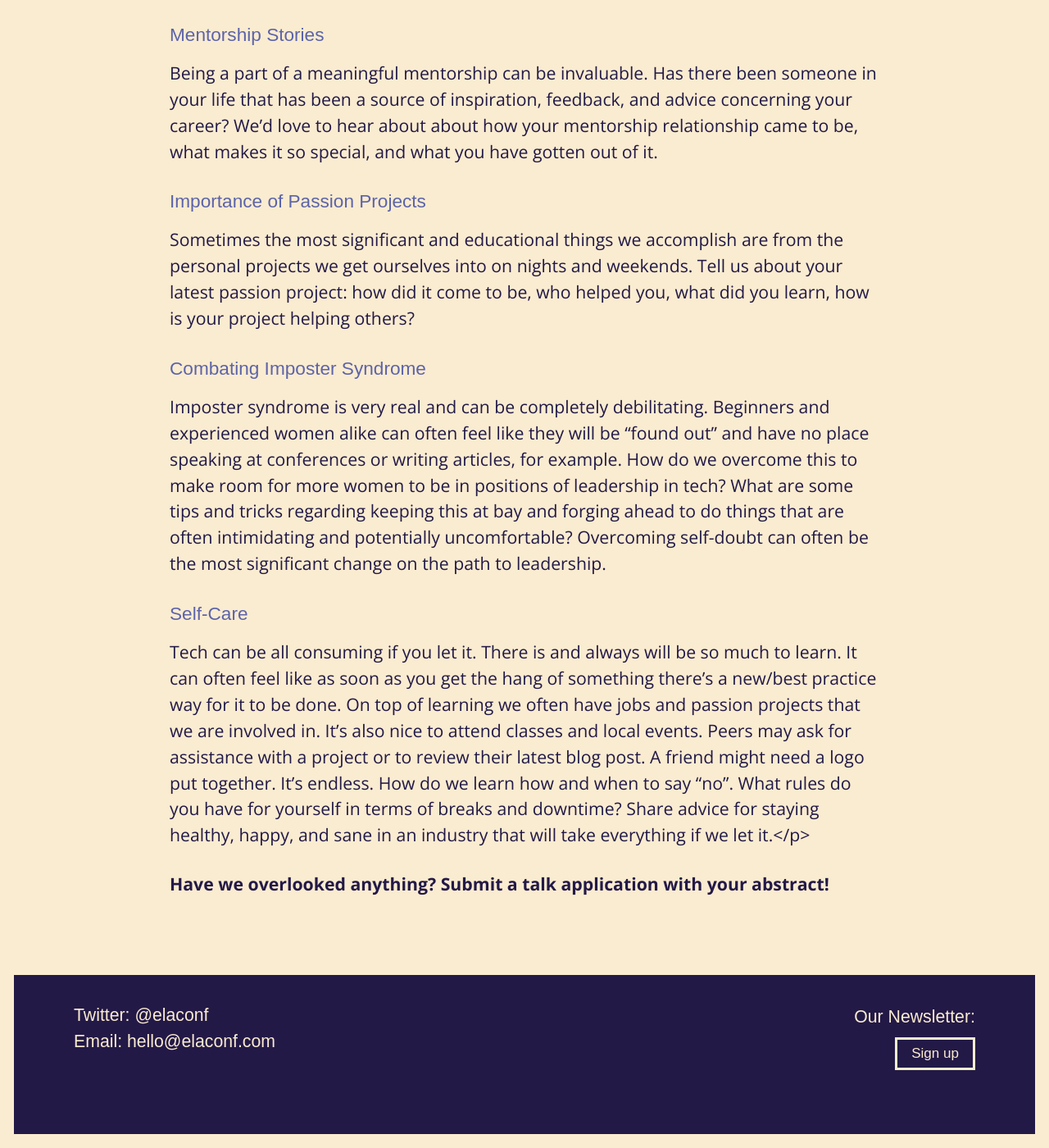
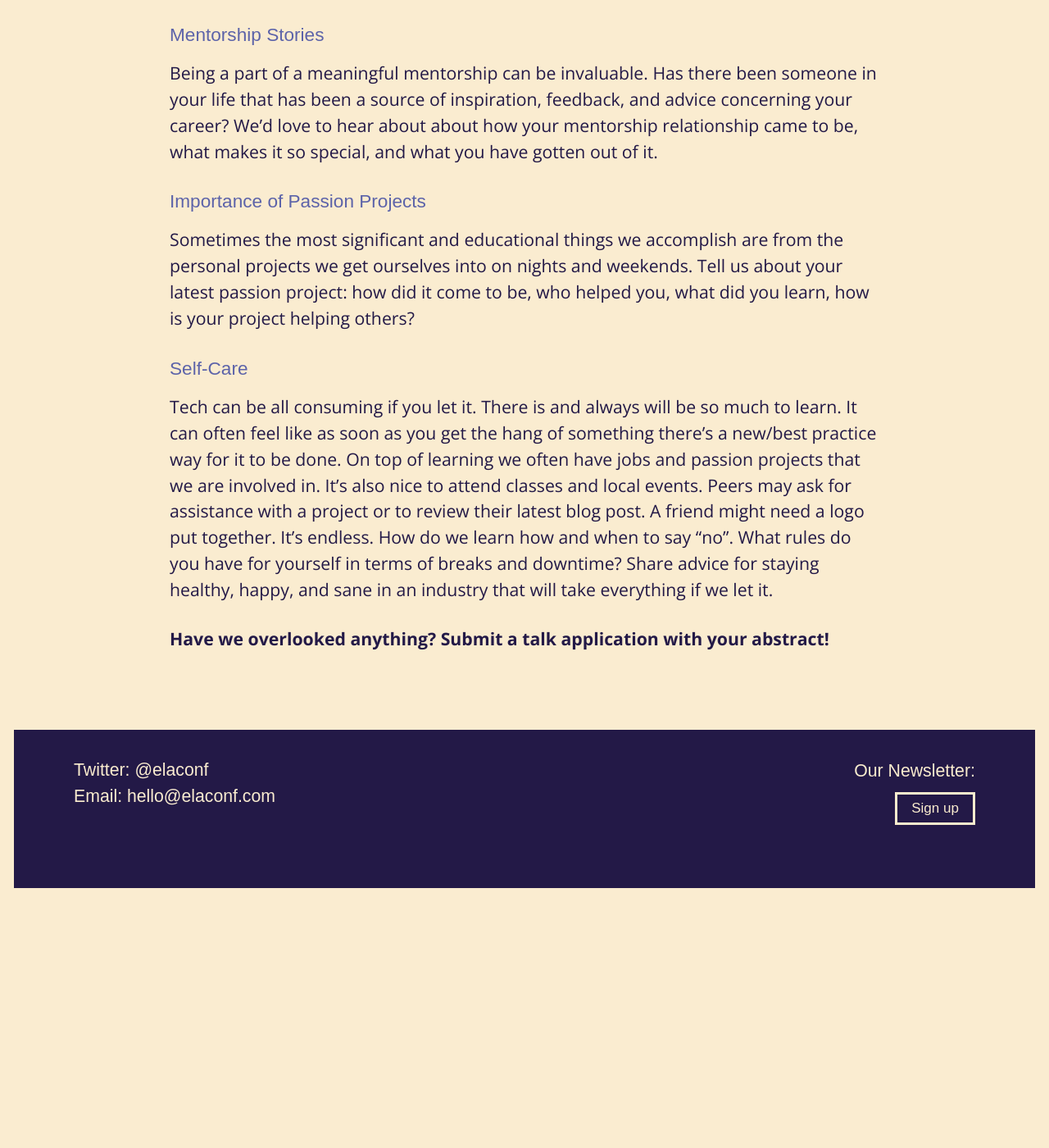
Before and after one commit to elaconf/elaconf.github.io, a Jekyll site: the page built from talk-inspiration/index.md, in a window 1280 px wide and 1400 px high, scrolled down 3005 px. Shown: the whole window at 82% size. Built offline with Jekyll 4.4.1, drawn with Linux system fonts in a browser that asks for light colours; nearby versions of some CDN libraries; some web fonts are replaced; after the commit the page ends 4105 px from its top, so only the background shows below that.

Commit message:
comments out a talk suggestion item for now

```diff
--- a/talk-inspiration/index.md
+++ b/talk-inspiration/index.md
@@ -45,10 +45,10 @@ The following topics help summarize what ELA Conf is all about. This list is for
 ### Importance of Passion Projects
 <p>Sometimes the most significant and educational things we accomplish are from the personal projects we get ourselves into on nights and weekends. Tell us about your latest passion project: how did it come to be, who helped you, what did you learn, how is your project helping others?</p>
 
-### Combating Imposter Syndrome
-<p>Imposter syndrome is very real and can be completely debilitating. Beginners and experienced women alike can often feel like they will be “found out” and have no place speaking at conferences or writing articles, for example. How do we overcome this to make room for more women to be in positions of leadership in tech? What are some tips and tricks regarding keeping this at bay and forging ahead to do things that are often intimidating and potentially uncomfortable? Overcoming self-doubt can often be the most significant change on the path to leadership.</p>
+<!--### Combating Imposter Syndrome
+<p>Imposter syndrome is very real and can be completely debilitating. Beginners and experienced women alike can often feel like they will be “found out” and have no place speaking at conferences or writing articles, for example. How do we overcome this to make room for more women to be in positions of leadership in tech? What are some tips and tricks regarding keeping this at bay and forging ahead to do things that are often intimidating and potentially uncomfortable? Overcoming self-doubt can often be the most significant change on the path to leadership.</p>-->
 
 ### Self-Care
-Tech can be all consuming if you let it. There is and always will be so much to learn. It can often feel like as soon as you get the hang of something there’s a new/best practice way for it to be done. On top of learning we often have jobs and passion projects that we are involved in. It’s also nice to attend classes and local events. Peers may ask for assistance with a project or to review their latest blog post. A friend might need a logo put together. It’s endless. How do we learn how and when to say “no”. What rules do you have for yourself in terms of breaks and downtime? Share advice for staying healthy, happy, and sane in an industry that will take everything if we let it.</p>
+Tech can be all consuming if you let it. There is and always will be so much to learn. It can often feel like as soon as you get the hang of something there’s a new/best practice way for it to be done. On top of learning we often have jobs and passion projects that we are involved in. It’s also nice to attend classes and local events. Peers may ask for assistance with a project or to review their latest blog post. A friend might need a logo put together. It’s endless. How do we learn how and when to say “no”. What rules do you have for yourself in terms of breaks and downtime? Share advice for staying healthy, happy, and sane in an industry that will take everything if we let it.
 
 **Have we overlooked anything? Submit a talk application with your abstract!**
```
